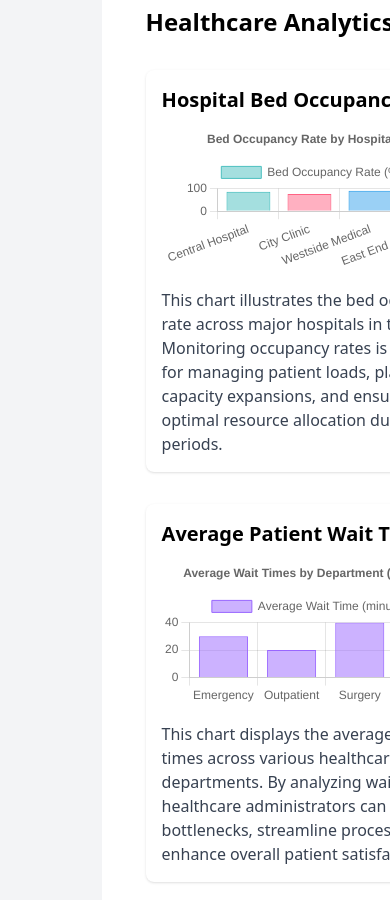
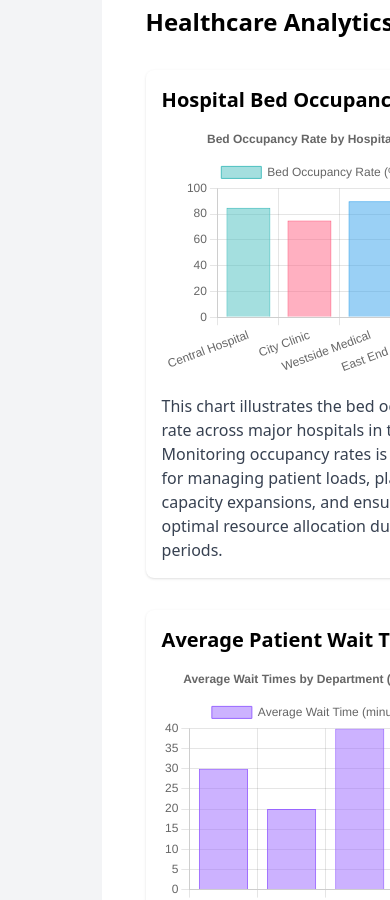
Before and after one commit to Swar028363/smart_city_management_system, a React (Create React App) app in the folder client/: page /healthcare in a window 390 px wide. Shown: the part 2000-2900 px from the top of the page. Built offline with nearby package versions, Linux system fonts and the light colour scheme.

Commit message:
made the graphs look good for mobile

```diff
--- a/client/src/pages/Energy.js
+++ b/client/src/pages/Energy.js
@@ -1,4 +1,4 @@
-import React, { useState } from "react";
+import React, { useState, useEffect } from "react";
 import { Bar } from "react-chartjs-2";
 import {
   Chart as ChartJS,
@@ -20,7 +20,22 @@ ChartJS.register(
   Legend
 );
 
+// Custom hook to detect mobile view (viewport width < 768px)
+function useIsMobile() {
+  const [isMobile, setIsMobile] = useState(window.innerWidth < 768);
+
+  useEffect(() => {
+    const handleResize = () => setIsMobile(window.innerWidth < 768);
+    window.addEventListener("resize", handleResize);
+    return () => window.removeEventListener("resize", handleResize);
+  }, []);
+
+  return isMobile;
+}
+
 function Energy() {
+  const isMobile = useIsMobile();
+
   // Existing chart: Energy Production by Source
   const [chartData] = useState({
     labels: ["Solar", "Wind", "Hydro", "Fossil Fuels", "Nuclear"],
@@ -79,7 +94,10 @@ function Energy() {
           "rgba(54, 162, 235, 0.5)",
           "rgba(255, 206, 86, 0.5)",
         ],
-                borderColor: ["rgba(54, 162, 235, 1)", "rgba(255, 206, 86, 1)"],
+        borderColor: [
+          "rgba(54, 162, 235, 1)",
+          "rgba(255, 206, 86, 1)",
+        ],
         borderWidth: 1,
       },
     ],
@@ -214,10 +232,12 @@ function Energy() {
         <h3 className="text-xl font-semibold mb-2">
           Energy Production Overview
         </h3>
+        <div className={isMobile ? "relative h-64" : ""}>
           <Bar
             data={chartData}
             options={{
               responsive: true,
+              maintainAspectRatio: isMobile ? false : true,
               plugins: {
                 legend: { position: "top" },
                 title: {
@@ -227,6 +247,7 @@ function Energy() {
               },
             }}
           />
+        </div>
       </section>
 
       {/* Additional Analytics Section */}
@@ -240,10 +261,12 @@ function Energy() {
           <h4 className="text-xl font-semibold mb-2">
             Energy Production vs. Consumption
           </h4>
+          <div className={isMobile ? "relative h-64" : ""}>
             <Bar
               data={productionConsumptionData}
               options={{
                 responsive: true,
+                maintainAspectRatio: isMobile ? false : true,
                 plugins: {
                   legend: { position: "top" },
                   title: {
@@ -253,6 +276,7 @@ function Energy() {
                 },
               }}
             />
+          </div>
           <p className="text-gray-700 mt-4">
             This chart compares the energy produced by each source
             with the overall consumption in the city. It highlights
@@ -268,10 +292,12 @@ function Energy() {
           <h4 className="text-xl font-semibold mb-2">
             Energy Imports and Exports
           </h4>
+          <div className={isMobile ? "relative h-64" : ""}>
             <Bar
               data={importsExportsData}
               options={{
                 responsive: true,
+                maintainAspectRatio: isMobile ? false : true,
                 plugins: {
                   legend: { position: "top" },
                   title: {
@@ -281,6 +307,7 @@ function Energy() {
                 },
               }}
             />
+          </div>
           <p className="text-gray-700 mt-4">
             This chart illustrates the flow of energy into and out
             of the city. Monitoring energy imports and exports is
--- a/client/src/pages/Healthcare.js
+++ b/client/src/pages/Healthcare.js
@@ -1,4 +1,4 @@
-import React, { useState } from "react";
+import React, { useState, useEffect } from "react";
 import { Bar } from "react-chartjs-2";
 import {
   Chart as ChartJS,
@@ -20,7 +20,25 @@ ChartJS.register(
   Legend
 );
 
+// Custom hook to detect mobile view (viewport width < 768px)
+function useIsMobile() {
+  const [isMobile, setIsMobile] = useState(window.innerWidth < 768);
+
+  useEffect(() => {
+    const handleResize = () => {
+      setIsMobile(window.innerWidth < 768);
+    };
+
+    window.addEventListener("resize", handleResize);
+    return () => window.removeEventListener("resize", handleResize);
+  }, []);
+
+  return isMobile;
+}
+
 function Healthcare() {
+  const isMobile = useIsMobile();
+
   // Sample data for Hospital Bed Occupancy Rate chart
   const [occupancyChartData] = useState({
     labels: ["Central Hospital", "City Clinic", "Westside Medical", "East End Hospital"],
@@ -114,16 +132,20 @@ function Healthcare() {
         {/* Hospital Bed Occupancy Chart */}
         <div className="bg-white shadow rounded-lg p-4">
           <h4 className="text-xl font-semibold mb-2">Hospital Bed Occupancy Rate</h4>
+          {/* On mobile: fixed height container; on desktop: default container */}
+          <div className={isMobile ? "relative h-64" : ""}>
             <Bar
               data={occupancyChartData}
               options={{
                 responsive: true,
+                maintainAspectRatio: isMobile ? false : true,
                 plugins: {
                   legend: { position: "top" },
                   title: { display: true, text: "Bed Occupancy Rate by Hospital (%)" },
                 },
               }}
             />
+          </div>
           <p className="text-gray-700 mt-4">
             This chart illustrates the bed occupancy rate across major hospitals in the city. Monitoring occupancy rates is crucial for managing patient loads, planning capacity expansions, and ensuring optimal resource allocation during peak periods.
           </p>
@@ -132,16 +154,20 @@ function Healthcare() {
         {/* Average Patient Wait Times Chart */}
         <div className="bg-white shadow rounded-lg p-4">
           <h4 className="text-xl font-semibold mb-2">Average Patient Wait Times</h4>
+          {/* On mobile: fixed height container; on desktop: default container */}
+          <div className={isMobile ? "relative h-64" : ""}>
             <Bar
               data={waitTimeChartData}
               options={{
                 responsive: true,
+                maintainAspectRatio: isMobile ? false : true,
                 plugins: {
                   legend: { position: "top" },
                   title: { display: true, text: "Average Wait Times by Department (minutes)" },
                 },
               }}
             />
+          </div>
           <p className="text-gray-700 mt-4">
             This chart displays the average wait times across various healthcare departments. By analyzing wait times, healthcare administrators can identify bottlenecks, streamline processes, and enhance overall patient satisfaction.
           </p>
```
Lines whose indentation alone changed are shown as unchanged.
